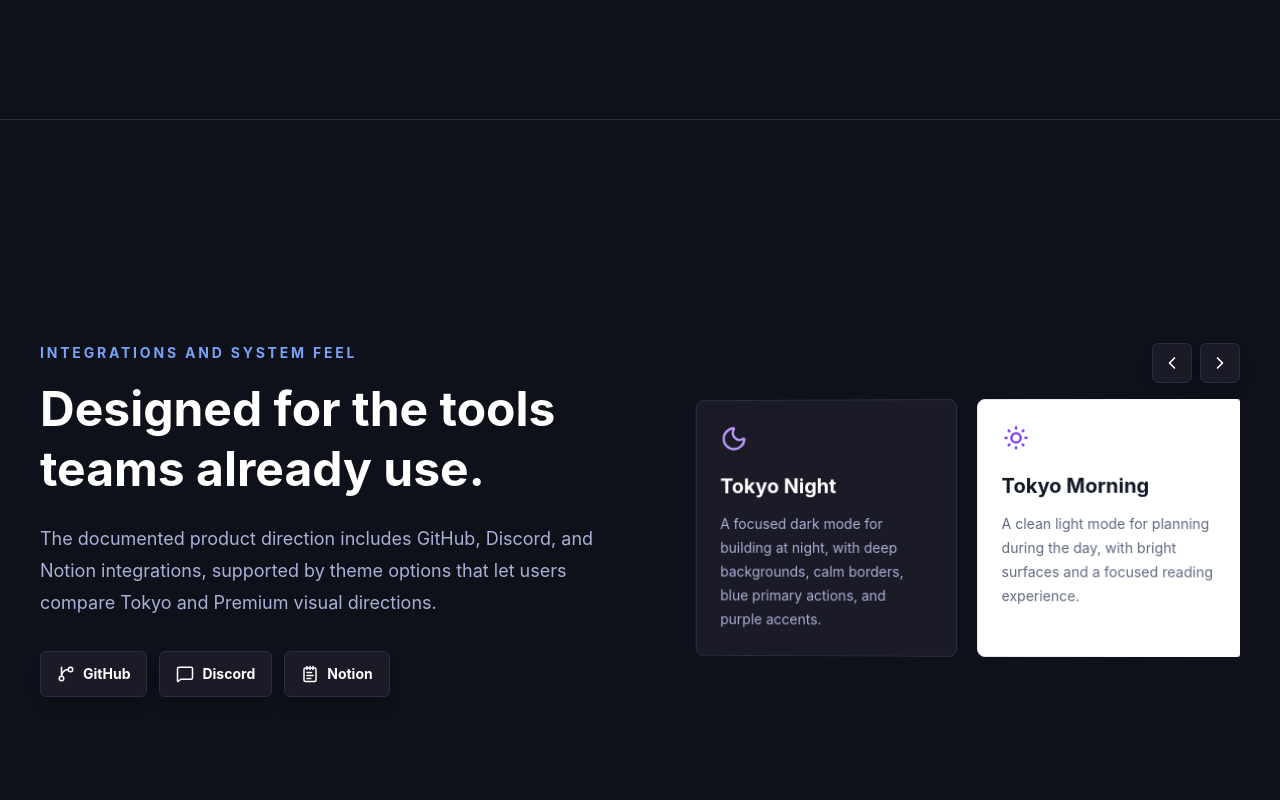
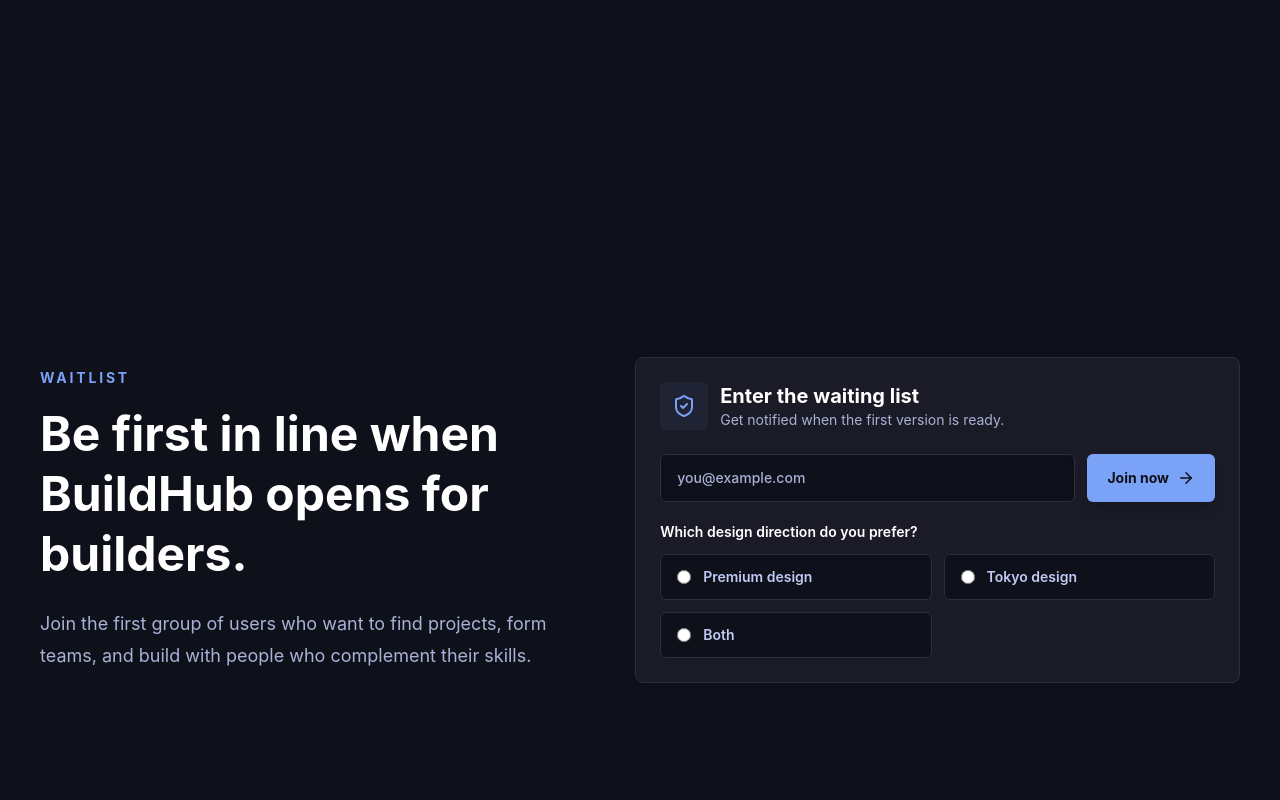
Before and after one commit to Daniel-Brevess/BuildHub, a React (Vite) app in the folder front-end/: page / in a window 1280 px wide. Shown: the part 1480-2280 px from the top of the page. Built offline with nearby package versions, Linux system fonts and the light colour scheme.

Commit message:
feat: update landing page waitlist flow

```diff
--- a/front-end/src/index.css
+++ b/front-end/src/index.css
@@ -5,3 +5,29 @@
   min-width: 320px;
   min-height: 100vh;
 }
+
+.scroll-fade-up {
+  animation: fade-up-on-scroll linear both;
+  animation-timeline: view();
+  animation-range: exit -10% exit 80%;
+  will-change: opacity, transform;
+}
+
+@keyframes fade-up-on-scroll {
+  from {
+    opacity: 1;
+    transform: translateY(0);
+  }
+
+  to {
+    opacity: 0;
+    transform: translateY(-56px);
+  }
+}
+
+@media (prefers-reduced-motion: reduce) {
+  .scroll-fade-up {
+    animation: none;
+    will-change: auto;
+  }
+}
--- a/front-end/src/pages/public/LandingPage.jsx
+++ b/front-end/src/pages/public/LandingPage.jsx
@@ -2,15 +2,12 @@
 import {
   ArrowRight,
   AtSign,
-  ChevronLeft,
-  ChevronRight,
   Code2,
   ExternalLink,
   GitBranch,
   Layers3,
   MessageSquare,
   Moon,
-  NotepadText,
   ShieldCheck,
   SunMedium,
   UsersRound,
@@ -104,12 +101,6 @@
   },
 ]
 
-const integrations = [
-  { name: 'GitHub', icon: GitBranch },
-  { name: 'Discord', icon: MessageSquare },
-  { name: 'Notion', icon: NotepadText },
-]
-
 const socialLinks = [
   { name: 'GitHub', href: 'https://github.com/Daniel-Brevess/BuildHub', icon: GitBranch },
   { name: 'Instagram', href: '#', icon: AtSign },
@@ -117,56 +108,11 @@
   { name: 'Developer LinkedIn', href: 'https://www.linkedin.com/', icon: ExternalLink },
 ]
 
-const designCards = [
-  {
-    title: 'Tokyo Night',
-    icon: Moon,
-    className: 'border-[#292E42] bg-[#1A1B26] text-[#C0CAF5] hover:border-[#7AA2F7]',
-    iconClassName: 'text-[#BB9AF7]',
-    titleClassName: 'text-white',
-    textClassName: 'text-[#A9B1D6]',
-    text: 'A focused dark mode for building at night, with deep backgrounds, calm borders, blue primary actions, and purple accents.',
-  },
-  {
-    title: 'Tokyo Morning',
-    icon: SunMedium,
-    className: 'border-[#DDE2F0] bg-white text-[#1F2335] hover:border-[#3D59A1]',
-    iconClassName: 'text-[#7C3AED]',
-    titleClassName: 'text-[#111827]',
-    textClassName: 'text-[#5F687D]',
-    text: 'A clean light mode for planning during the day, with bright surfaces and a focused reading experience.',
-  },
-  {
-    title: 'Premium Dark',
-    icon: Moon,
-    className: 'border-[#1F1F1F] bg-[#0A0A0A] text-white hover:border-[#3B82F6]',
-    iconClassName: 'text-[#3B82F6]',
-    titleClassName: 'text-white',
-    textClassName: 'text-[#A1A1AA]',
-    text: 'A sharper dark direction with pure black depth, premium surfaces, blue actions, and restrained contrast.',
-  },
-  {
-    title: 'Premium Light',
-    icon: SunMedium,
-    className: 'border-[#E4E4E7] bg-[#FAFAFA] text-[#09090B] hover:border-[#2563EB]',
-    iconClassName: 'text-[#2563EB]',
-    titleClassName: 'text-[#09090B]',
-    textClassName: 'text-[#71717A]',
-    text: 'A minimal light direction inspired by modern product platforms, with crisp borders and confident blue details.',
-  },
-]
-
 function LandingPage() {
   const [designSystem, setDesignSystem] = useState('tokyo')
   const [colorMode, setColorMode] = useState('dark')
-  const [designSlide, setDesignSlide] = useState(0)
   const isLightMode = colorMode === 'light'
   const activeTheme = themes[`${designSystem}${isLightMode ? 'Light' : 'Dark'}`]
-  const maxDesignSlide = Math.ceil(designCards.length / 2) - 1
-  const visibleDesignCards = designCards.slice(
-    designSlide * 2,
-    designSlide * 2 + 2,
-  )
 
   const themeStyles = {
     '--bg': activeTheme.background,
@@ -256,10 +202,10 @@
 
       <section
         id="home"
-        className="relative flex min-h-screen items-center overflow-hidden border-b border-[var(--border)] px-6 pt-28 lg:px-10"
+        className="relative flex min-h-screen items-center overflow-hidden px-6 pt-28 lg:px-10"
       >
         <div className="absolute inset-0 bg-[linear-gradient(90deg,transparent_0,transparent_92%,var(--border)_92%,var(--border)_93%,transparent_93%),linear-gradient(0deg,transparent_0,transparent_92%,var(--border)_92%,var(--border)_93%,transparent_93%)] bg-[length:72px_72px] opacity-20" />
-        <div className="relative mx-auto grid w-full max-w-7xl items-center gap-12 lg:grid-cols-[1.02fr_0.98fr]">
+        <div className="scroll-fade-up relative mx-auto grid w-full max-w-7xl items-center gap-12 lg:grid-cols-[1.02fr_0.98fr]">
           <div>
             <div className="mb-8 inline-flex items-center gap-3 rounded-full border border-[var(--border)] bg-[var(--surface)] px-4 py-2 text-sm font-semibold text-[var(--primary)] shadow-xl shadow-[var(--shadow)]">
               <WandSparkles size={16} aria-hidden="true" />
@@ -341,9 +287,9 @@
 
       <section
         id="about"
-        className="flex min-h-screen items-center border-b border-[var(--border)] px-6 py-24 lg:px-10"
+        className="flex min-h-screen items-center px-6 py-24 lg:px-10"
       >
-        <div className="mx-auto grid w-full max-w-7xl gap-12 lg:grid-cols-[0.9fr_1.1fr]">
+        <div className="scroll-fade-up mx-auto grid w-full max-w-7xl gap-12 lg:grid-cols-[0.9fr_1.1fr]">
           <div>
             <p className="text-sm font-bold uppercase tracking-[0.2em] text-[var(--primary)]">
               About us
@@ -383,109 +329,11 @@
         </div>
       </section>
 
-      <section className="flex min-h-screen items-center border-b border-[var(--border)] px-6 py-24 lg:px-10">
-        <div className="mx-auto grid w-full max-w-7xl gap-12 lg:grid-cols-[1.05fr_0.95fr]">
-          <div>
-            <p className="text-sm font-bold uppercase tracking-[0.2em] text-[var(--primary)]">
-              Integrations and system feel
-            </p>
-            <h2 className="mt-4 max-w-2xl text-4xl font-bold leading-tight tracking-normal text-[var(--heading)] sm:text-5xl">
-              Designed for the tools teams already use.
-            </h2>
-            <p className="mt-6 max-w-2xl text-lg leading-8 text-[var(--muted)]">
-              The documented product direction includes GitHub, Discord, and
-              Notion integrations, supported by theme options that let users
-              compare Tokyo and Premium visual directions.
-            </p>
-
-            <div className="mt-8 flex flex-wrap gap-3">
-              {integrations.map((integration) => {
-                const Icon = integration.icon
-
-                return (
-                  <span
-                    className="inline-flex items-center gap-2 rounded-md border border-[var(--border)] bg-[var(--surface)] px-4 py-3 text-sm font-bold text-[var(--heading)] shadow-lg shadow-[var(--shadow)] transition hover:-translate-y-0.5 hover:border-[var(--primary)]"
-                    key={integration.name}
-                  >
-                    <Icon size={18} aria-hidden="true" />
-                    {integration.name}
-                  </span>
-                )
-              })}
-            </div>
-          </div>
-
-          <div>
-            <div className="mb-4 flex justify-end gap-2">
-              <button
-                aria-label="Previous design cards"
-                className="flex h-10 w-10 items-center justify-center rounded-md border border-[var(--border)] bg-[var(--surface)] text-[var(--heading)] shadow-lg shadow-[var(--shadow)] transition hover:-translate-y-0.5 hover:border-[var(--primary)]"
-                onClick={() =>
-                  setDesignSlide((current) =>
-                    current === 0 ? maxDesignSlide : current - 1,
-                  )
-                }
-                type="button"
-              >
-                <ChevronLeft size={20} aria-hidden="true" />
-              </button>
-              <button
-                aria-label="Next design cards"
-                className="flex h-10 w-10 items-center justify-center rounded-md border border-[var(--border)] bg-[var(--surface)] text-[var(--heading)] shadow-lg shadow-[var(--shadow)] transition hover:-translate-y-0.5 hover:border-[var(--primary)]"
-                onClick={() =>
-                  setDesignSlide((current) =>
-                    current === maxDesignSlide ? 0 : current + 1,
-                  )
-                }
-                type="button"
-              >
-                <ChevronRight size={20} aria-hidden="true" />
-              </button>
-            </div>
-
-            <div className="overflow-hidden [perspective:1000px]">
-              <div
-                className="grid gap-5 transition duration-500 ease-out [transform-style:preserve-3d] sm:grid-cols-2"
-                key={designSlide}
-                style={{ transform: 'rotateY(-2deg)' }}
-              >
-                {visibleDesignCards.map((card) => {
-                  const Icon = card.icon
-
-                  return (
-                    <article
-                      className={`min-h-56 rounded-lg border p-6 shadow-2xl shadow-[var(--shadow)] transition hover:-translate-y-1 ${card.className}`}
-                      key={card.title}
-                    >
-                      <Icon
-                        className={card.iconClassName}
-                        size={28}
-                        aria-hidden="true"
-                      />
-                      <h3
-                        className={`mt-5 text-xl font-bold ${card.titleClassName}`}
-                      >
-                        {card.title}
-                      </h3>
-                      <p
-                        className={`mt-3 text-sm leading-6 ${card.textClassName}`}
-                      >
-                        {card.text}
-                      </p>
-                    </article>
-                  )
-                })}
-              </div>
-            </div>
-          </div>
-        </div>
-      </section>
-
       <section
         id="waitlist"
-        className="flex min-h-screen items-center border-b border-[var(--border)] px-6 py-24 lg:px-10"
+        className="flex min-h-screen items-center px-6 py-24 lg:px-10"
       >
-        <div className="mx-auto grid w-full max-w-7xl items-center gap-12 lg:grid-cols-[0.95fr_1.05fr]">
+        <div className="scroll-fade-up mx-auto grid w-full max-w-7xl items-center gap-12 lg:grid-cols-[0.95fr_1.05fr]">
           <div>
             <p className="text-sm font-bold uppercase tracking-[0.2em] text-[var(--primary)]">
               Waitlist
@@ -541,15 +389,15 @@
                 Which design direction do you prefer?
               </legend>
               <div className="mt-3 grid gap-3 sm:grid-cols-2">
-                {['Premium design', 'Tokyo design'].map((option) => (
+                {['Premium design', 'Tokyo design', 'Both'].map((option) => (
                   <label
                     className="flex cursor-pointer items-center gap-3 rounded-md border border-[var(--border)] bg-[var(--bg)] px-4 py-3 text-sm font-semibold text-[var(--text)] transition hover:border-[var(--primary)] hover:bg-[var(--surface-soft)]"
                     key={option}
                   >
                     <input
-                      className="h-4 w-4 rounded border-[var(--border)] accent-[var(--primary)]"
+                      className="h-3.5 w-3.5 border-[var(--border)] accent-[var(--primary)]"
                       name="design-preference"
-                      type="checkbox"
+                      type="radio"
                       value={option}
                     />
                     {option}
@@ -561,7 +409,7 @@
         </div>
       </section>
 
-      <footer className="border-t border-[var(--border)] bg-[var(--surface)] px-6 py-8 text-sm text-[var(--muted)] lg:px-10">
+      <footer className="bg-[var(--surface)] px-6 py-8 text-sm text-[var(--muted)] lg:px-10">
         <div className="mx-auto flex max-w-7xl flex-col gap-6 md:flex-row md:items-center md:justify-between">
           <div className="flex items-center gap-3">
             <img
```
